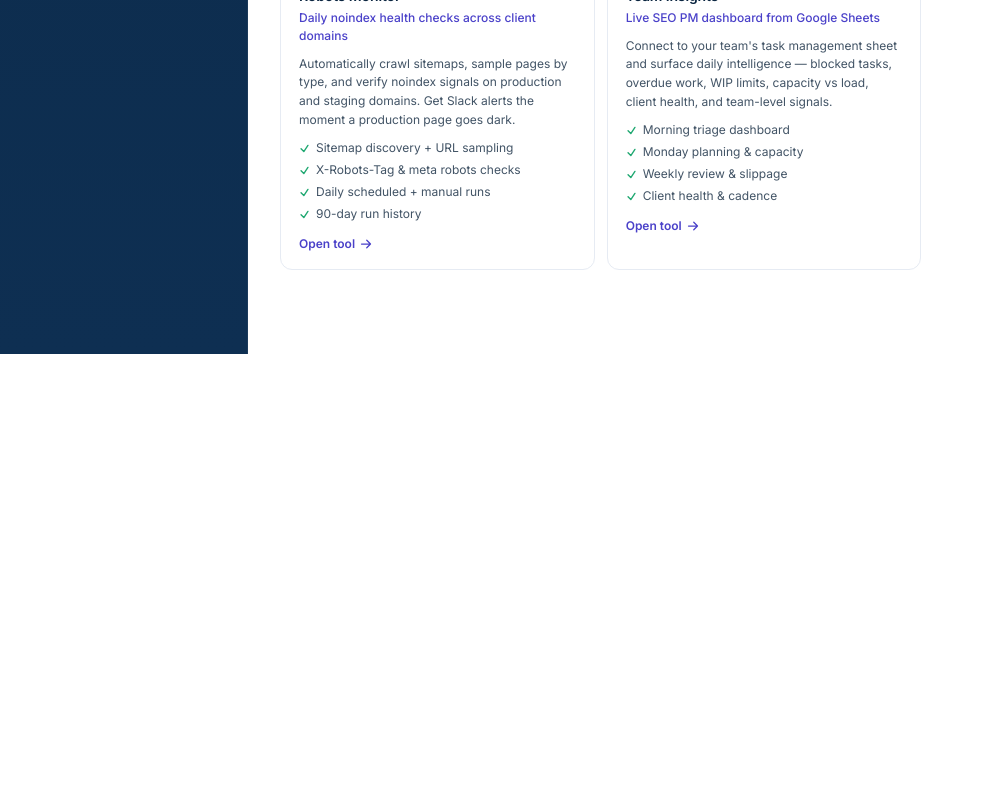
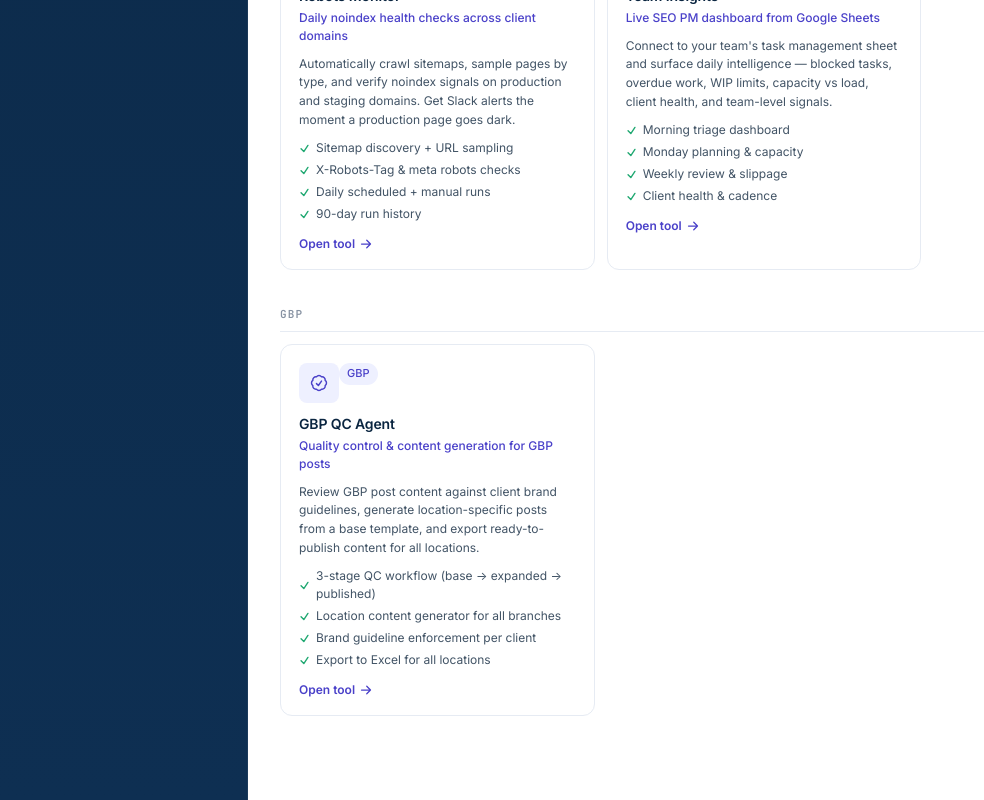
Before and after one commit to Krishna-1812/new-agentic-platform, a React (Vite) app in the folder client/: page / in a window 1280 px wide. Shown: the part 1950-2750 px from the top of the page, without its empty margins (0-984 px from the left). Before the commit the page ends 2304 px from the top, so only its background shows below. Built offline with nearby package versions, Linux system fonts and the light colour scheme.

Commit message:
Add GBP QC Agent card to homepage

```diff
--- a/client/src/pages/HomePage.jsx
+++ b/client/src/pages/HomePage.jsx
@@ -149,6 +149,17 @@ const TOOLS = [
     ),
   },
   {
+    id: 'gbp-qc-agent', href: 'https://gbp-qc-agent-production.up.railway.app', badge: 'GBP', group: 'GBP',
+    label: 'GBP QC Agent', tagline: 'Quality control & content generation for GBP posts',
+    description: 'Review GBP post content against client brand guidelines, generate location-specific posts from a base template, and export ready-to-publish content for all locations.',
+    features: ['3-stage QC workflow (base → expanded → published)', 'Location content generator for all branches', 'Brand guideline enforcement per client', 'Export to Excel for all locations'],
+    icon: (
+      <svg width="20" height="20" fill="none" viewBox="0 0 24 24" stroke="currentColor" strokeWidth={1.75} strokeLinecap="round" strokeLinejoin="round">
+        <path d="M9 12.75L11.25 15 15 9.75M21 12c0 1.268-.63 2.39-1.593 3.068a3.745 3.745 0 01-1.043 3.296 3.745 3.745 0 01-3.296 1.043A3.745 3.745 0 0112 21c-1.268 0-2.39-.63-3.068-1.593a3.746 3.746 0 01-3.296-1.043 3.745 3.745 0 01-1.043-3.296A3.745 3.745 0 013 12c0-1.268.63-2.39 1.593-3.068a3.745 3.745 0 011.043-3.296 3.746 3.746 0 013.296-1.043A3.746 3.746 0 0112 3c1.268 0 2.39.63 3.068 1.593a3.746 3.746 0 013.296 1.043 3.746 3.746 0 011.043 3.296A3.745 3.745 0 0121 12z" />
+      </svg>
+    ),
+  },
+  {
     id: 'team-insights', path: '/team-insights', badge: 'PM', group: 'Monitor',
     label: 'Team Insights', tagline: 'Live SEO PM dashboard from Google Sheets',
     description: "Connect to your team's task management sheet and surface daily intelligence — blocked tasks, overdue work, WIP limits, capacity vs load, client health, and team-level signals.",
@@ -161,7 +172,7 @@ const TOOLS = [
   },
 ];
 
-const GROUPS = ['Research', 'Optimize', 'Build', 'Monitor'];
+const GROUPS = ['Research', 'Optimize', 'Build', 'Monitor', 'GBP'];
 
 const ArrowRightIcon = () => (
   <svg width="12" height="12" fill="none" viewBox="0 0 24 24" stroke="currentColor" strokeWidth={2.5} strokeLinecap="round" strokeLinejoin="round">
@@ -318,7 +329,7 @@ export default function HomePage() {
               gap: 12,
             }}>
               {tools.map(tool => (
-                <ToolCard key={tool.id} tool={tool} onClick={() => navigate(tool.path)} />
+                <ToolCard key={tool.id} tool={tool} onClick={() => tool.href ? window.open(tool.href, '_blank') : navigate(tool.path)} />
               ))}
             </div>
           </div>
```
